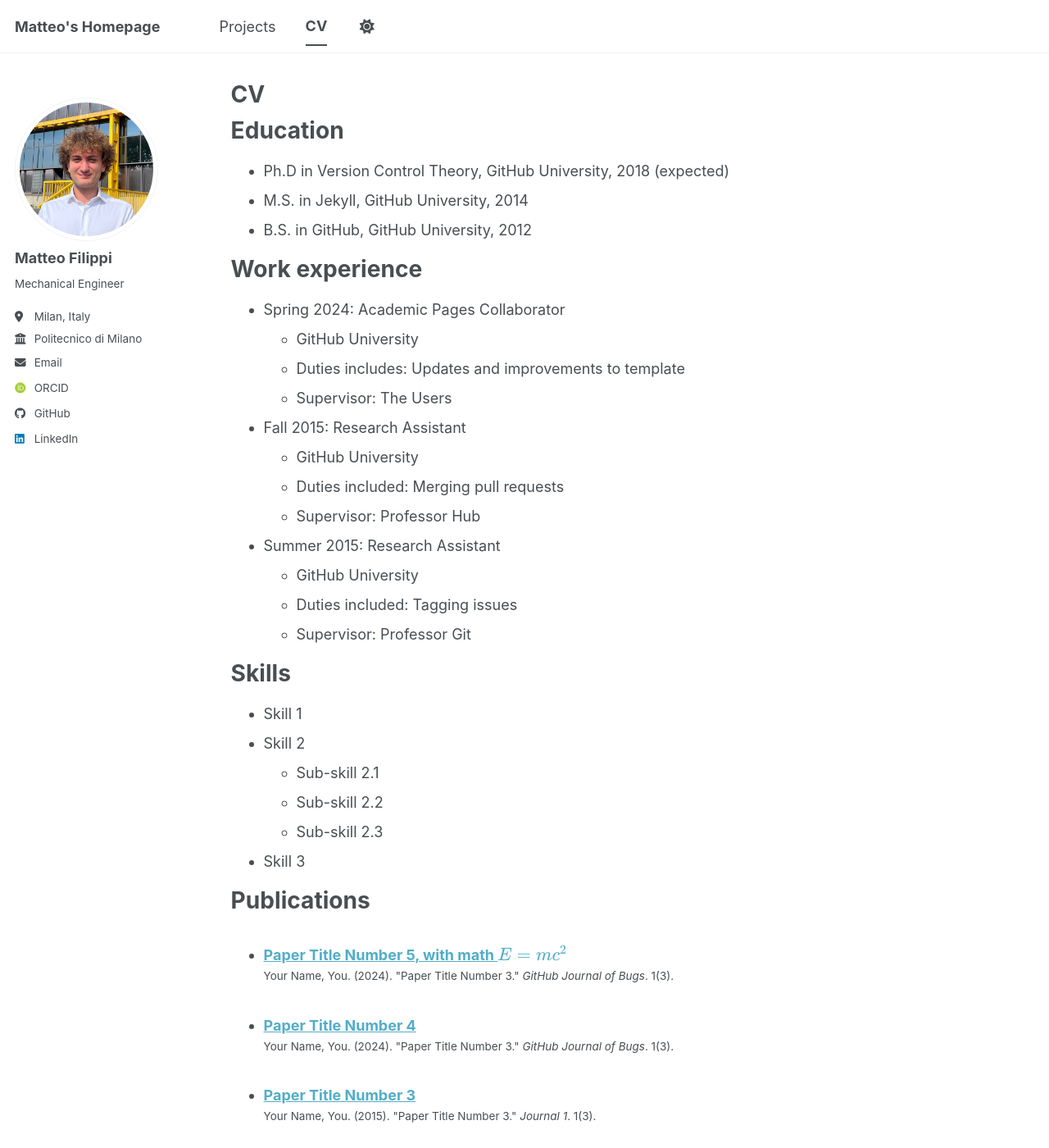
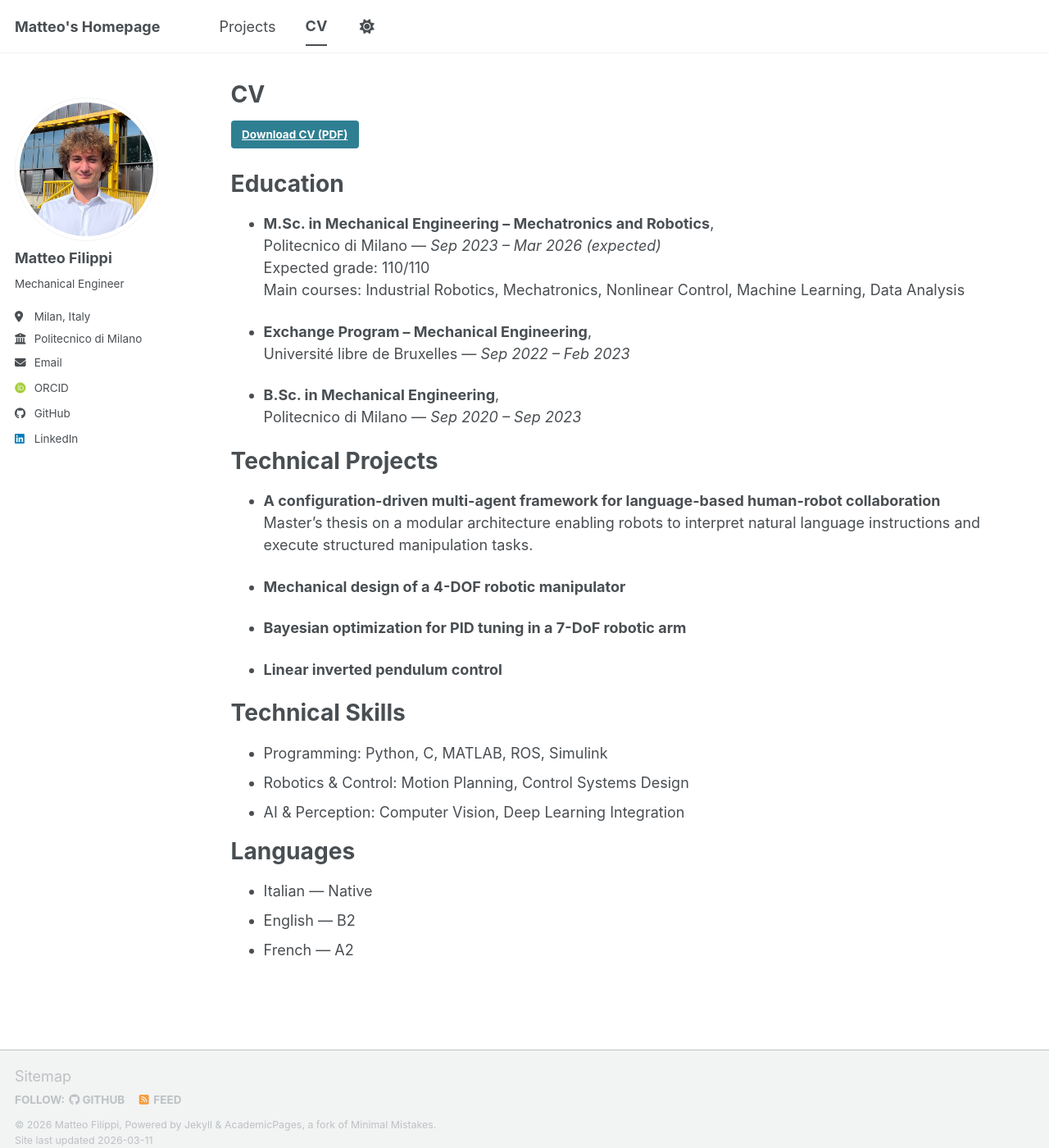
Before and after one commit to MFilippi01/MFilippi01.github.io, a Jekyll site: the page built from _pages/cv.md, in a window 1280 px wide and 1400 px high. Shown: the whole window at 82% size. Built offline with Jekyll 4.4.1, drawn with Linux system fonts in a browser that asks for light colours; some web fonts are replaced; a script bundle is joined from its source files by our own code; library files that are not in the unit come from our copies; some of the changed text lies outside the part shown.

Commit message:
Revise CV with updated education and experience
Updated CV with new education, work experience, technical projects, skills, and languages.

```diff
--- a/_pages/cv.md
+++ b/_pages/cv.md
@@ -9,56 +9,46 @@ redirect_from:
 
 {% include base_path %}
 
+<p>
+<a href="/files/CV_Matteo_Filippi.pdf" class="btn btn--primary" target="_blank">Download CV (PDF)</a>
+</p>
+
 Education
 ======
-* Ph.D in Version Control Theory, GitHub University, 2018 (expected)
-* M.S. in Jekyll, GitHub University, 2014
-* B.S. in GitHub, GitHub University, 2012
 
-Work experience
+* **M.Sc. in Mechanical Engineering – Mechatronics and Robotics**,
+  Politecnico di Milano — *Sep 2023 – Mar 2026 (expected)*
+  Expected grade: 110/110
+  Main courses: Industrial Robotics, Mechatronics, Nonlinear Control, Machine Learning, Data Analysis
+
+* **Exchange Program – Mechanical Engineering**,
+  Université libre de Bruxelles — *Sep 2022 – Feb 2023*
+
+* **B.Sc. in Mechanical Engineering**,
+  Politecnico di Milano — *Sep 2020 – Sep 2023*
+
+Technical Projects
 ======
-* Spring 2024: Academic Pages Collaborator
-  * GitHub University
-  * Duties includes: Updates and improvements to template
-  * Supervisor: The Users
 
-* Fall 2015: Research Assistant
-  * GitHub University
-  * Duties included: Merging pull requests
-  * Supervisor: Professor Hub
+* **A configuration-driven multi-agent framework for language-based human-robot collaboration**
+  Master’s thesis on a modular architecture enabling robots to interpret natural language instructions and execute structured manipulation tasks.
 
-* Summer 2015: Research Assistant
-  * GitHub University
-  * Duties included: Tagging issues
-  * Supervisor: Professor Git
+* **Mechanical design of a 4-DOF robotic manipulator**
 
-Skills
+* **Bayesian optimization for PID tuning in a 7-DoF robotic arm**
+
+* **Linear inverted pendulum control**
+
+Technical Skills
 ======
-* Skill 1
-* Skill 2
-  * Sub-skill 2.1
-  * Sub-skill 2.2
-  * Sub-skill 2.3
-* Skill 3
 
-Publications
+* Programming: Python, C, MATLAB, ROS, Simulink
+* Robotics & Control: Motion Planning, Control Systems Design
+* AI & Perception: Computer Vision, Deep Learning Integration
+
+Languages
 ======
-  <ul>{% for post in site.publications reversed %}
-    {% include archive-single-cv.html %}
-  {% endfor %}</ul>
 
-Talks
-======
-  <ul>{% for post in site.talks reversed %}
-    {% include archive-single-talk-cv.html  %}
-  {% endfor %}</ul>
-
-Teaching
-======
-  <ul>{% for post in site.teaching reversed %}
-    {% include archive-single-cv.html %}
-  {% endfor %}</ul>
-
-Service and leadership
-======
-* Currently signed in to 43 different slack teams
+* Italian — Native
+* English — B2
+* French — A2
```
